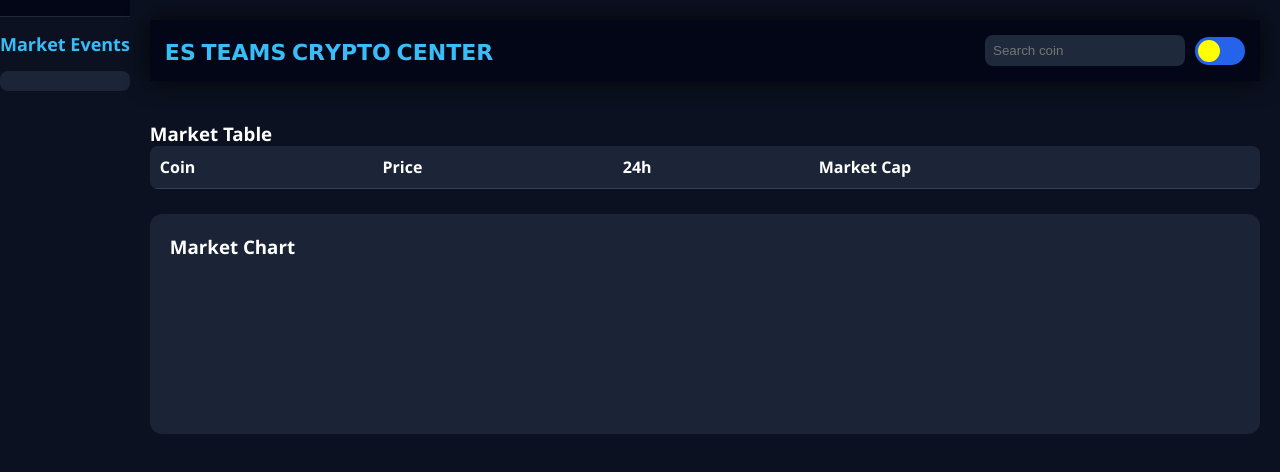
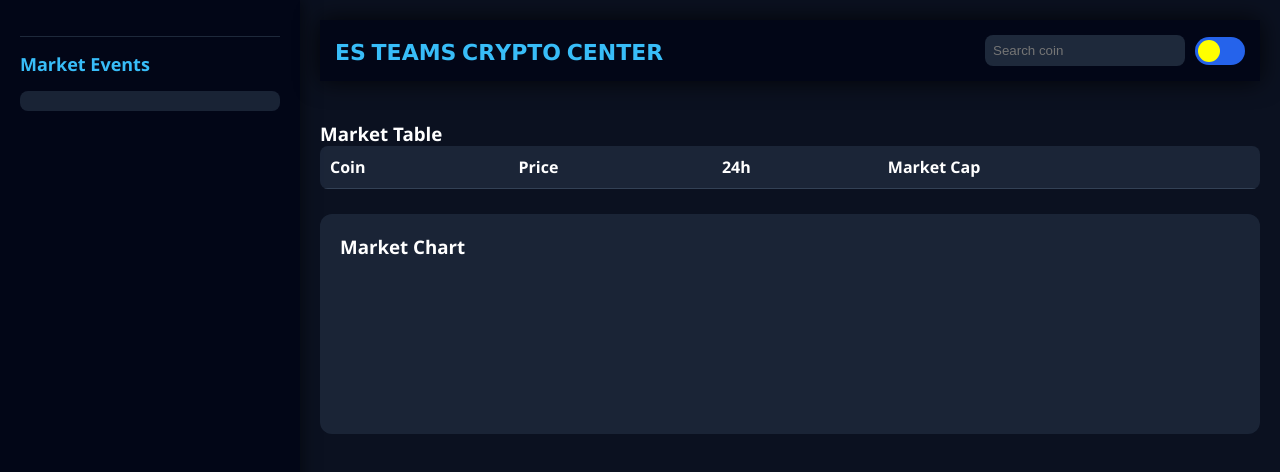
Before and after one commit to esteamsx/crypto-dashboard, a website: page public/index.html in a window 1280 px wide. Drawn offline with nearby package versions, Linux system fonts and the light colour scheme; no server answers.

Commit message:
ES TEAMS TECH

```diff
--- a/public/index.html
+++ b/public/index.html
@@ -6,9 +6,17 @@
 <title>𝗘𝗦 𝗧𝗘𝗔𝗠𝗦 𝗖𝗥𝗬𝗣𝗧𝗢 𝗖𝗘𝗡𝗧𝗘𝗥</title>
 <script src="https://cdn.jsdelivr.net/npm/chart.js"></script>
 <style>
-/* SAME CSS AS YOUR FILE, KEEPING DARK/LIGHT & STYLING */
+/* GLOBAL RESET */
 *{box-sizing:border-box;margin:0;padding:0;}
-body{font-family:'Segoe UI',Arial,sans-serif; background:#0b1120; color:white; transition:0.4s; display:flex; flex-direction:row;}
+body{font-family:'Segoe UI',Arial,sans-serif; background:#0b1120; color:white; transition:0.4s; display:flex; flex-direction:row; min-height:100vh;}
+
+/* SIDEBAR */
+.sidebar{width:300px; padding:20px; background:#020617; box-shadow:2px 0 15px rgba(0,0,0,0.5);}
+.sidebar h2{color:#38bdf8; margin-top:15px; font-size:18px;}
+.sidebar .news{background:rgba(30,41,59,0.85);padding:10px;border-radius:8px;margin-top:15px;max-height:300px;overflow-y:auto;}
+
+/* HEADER */
+.container{flex:1; padding:20px;}
 header{display:flex; justify-content:space-between; align-items:center; padding:15px; background:#020617; box-shadow:0 0 25px rgba(0,0,0,0.8);}
 h1{font-size:22px;color:#38bdf8;}
 .controls{position:relative; display:flex; gap:10px; align-items:center;}
@@ -20,10 +28,13 @@ h1{font-size:22px;color:#38bdf8;}
 .toggle-container{width:50px;height:28px;border-radius:50px;background:#2563eb;display:flex;align-items:center;cursor:pointer;padding:3px;transition:all .5s;}
 .toggle-container.sun{justify-content:flex-end;}
 .toggle-ball{width:22px;height:22px;border-radius:50%;background:yellow;transition:all .5s;}
+
+/* TICKER */
 .ticker{background:#020617;padding:8px; overflow:hidden; white-space:nowrap; border-bottom:1px solid #1e293b;}
 .ticker span{padding-right:50px; display:inline-block; animation:scroll 20s linear infinite;}
 @keyframes scroll{0%{transform:translateX(100%);}100%{transform:translateX(-100%);}}
-.container{padding:20px;flex:1;}
+
+/* LAYOUT */
 .stats{display:grid; grid-template-columns:repeat(auto-fit,minmax(160px,1fr)); gap:15px; margin-bottom:20px;}
 .cards{display:grid; grid-template-columns:repeat(auto-fit,minmax(160px,1fr)); gap:15px; margin-bottom:20px;}
 .stat, .card{background:rgba(30,41,59,0.85); backdrop-filter:blur(10px); padding:15px; border-radius:12px; border:1px solid #334155; transition:0.3s; box-shadow:0px 4px 10px rgba(0,0,0,0.5);}
@@ -35,7 +46,8 @@ table{width:100%;border-collapse:collapse;background:rgba(30,41,59,0.85);border-
 th,td{padding:10px;border-bottom:1px solid #334155;text-align:left;}
 tr:hover{background:#334155; cursor:pointer;}
 .chartbox{margin-top:25px;background:rgba(30,41,59,0.85);backdrop-filter:blur(10px);padding:20px;border-radius:12px;transition:0.3s;}
-.news{background:rgba(30,41,59,0.85);padding:10px;border-radius:8px;margin-top:15px;max-height:300px;overflow-y:auto;}
+
+/* LIGHT MODE */
 .light{background:#f1f5f9;color:black;}
 .light header{background:white;}
 .light table,.light .card,.light .chartbox,.light .stat{background:white;color:black;}
@@ -45,19 +57,20 @@ tr:hover{background:#334155; cursor:pointer;}
 .light .card:hover{box-shadow:0px 6px 20px rgba(0,0,0,0.3);}
 .light th, .light td{border-bottom:1px solid #ccc;}
 .light .news{background:#e5e5e5;color:black;}
-@media(max-width:900px){body{flex-direction:column;}}
+
+/* RESPONSIVE */
+@media(max-width:900px){body{flex-direction:column;} .sidebar{width:100%;}}
 </style>
 </head>
 <body>
 
 <div class="sidebar">
   <div class="ticker" id="ticker"></div>
-<h2 style="color:#38bdf8; margin-top:15px; font-size:18px;">Market Events</h2>
+  <h2>Market Events</h2>
   <div class="news" id="news"></div>
 </div>
 
 <div class="container">
-
   <header>
     <h1>𝗘𝗦 𝗧𝗘𝗔𝗠𝗦 𝗖𝗥𝗬𝗣𝗧𝗢 𝗖𝗘𝗡𝗧𝗘𝗥</h1>
     <div class="controls">
@@ -72,9 +85,7 @@ tr:hover{background:#334155; cursor:pointer;}
 
   <h3>Market Table</h3>
   <table>
-<thead>
-<tr><th>Coin</th><th>Price</th><th>24h</th><th>Market Cap</th></tr>
-</thead>
+    <thead><tr><th>Coin</th><th>Price</th><th>24h</th><th>Market Cap</th></tr></thead>
     <tbody id="table"></tbody>
   </table>
 
@@ -82,28 +93,28 @@ tr:hover{background:#334155; cursor:pointer;}
     <h3 id="chartTitle">Market Chart</h3>
     <canvas id="chart"></canvas>
   </div>
-
 </div>
 
 <script>
-let chart, isDark = true;
+let chart, isDark=true;
 let allCoins = [];
 let defaultCoins = ["bitcoin","ethereum","solana","ripple","cardano","dogecoin","tron","polkadot","litecoin"];
+let currentCoin = null;
 
-// 🌙 Restore dark mode from localStorage
-if(localStorage.getItem("darkMode") === "false"){
+// Restore dark mode from last session
+if(localStorage.getItem("darkMode")==="false"){
   document.body.classList.add("light");
-  isDark = false;
+  isDark=false;
   document.getElementById("modeToggle").classList.add("sun");
 }
 
-// 📈 Fetch list of all coins once for search dropdown
-async function loadAllCoins() {
+// Fetch all coins
+async function loadAllCoins(){
   const res = await fetch("https://api.coingecko.com/api/v3/coins/list");
   allCoins = await res.json();
 }
 
-// 🔥 Global stats
+// Load global stats
 async function loadGlobal(){
   try{
     const res = await fetch("https://api.coingecko.com/api/v3/global");
@@ -116,7 +127,7 @@ async function loadGlobal(){
   }catch(e){console.error(e);}
 }
 
-// 📰 Live crypto news/events
+// Load news
 async function loadNews(){
   try{
     const res = await fetch("https://cryptocurrency.cv/api/news");
@@ -131,26 +142,28 @@ async function loadNews(){
   }catch(e){console.error("Error fetching news", e);}
 }
 
-// 💹 Load market data
-async function loadData(search){
+// Load market data (cards/table/ticker)
+async function loadData(){
   try{
-    let ids = search ? [search] : defaultCoins;
+    const ids = currentCoin ? [currentCoin] : defaultCoins;
     const res = await fetch(`https://api.coingecko.com/api/v3/coins/markets?vs_currency=usd&ids=${ids.join(",")}`);
     const data = await res.json();
     const cards = document.getElementById("cards");
     const table = document.getElementById("table");
     const ticker = document.getElementById("ticker");
     cards.innerHTML=""; table.innerHTML=""; ticker.innerHTML="";
-    let prices = [], labels=[];
+
     data.forEach(c=>{
       let change = c.price_change_percentage_24h || 0;
       let color = change>=0?"green":"red";
+
       cards.innerHTML+=`
         <div class="card">
           <b>${c.symbol.toUpperCase()}</b>
           <div class="price">$${c.current_price.toLocaleString()}</div>
           <div class="${color}">${change.toFixed(2)}%</div>
         </div>`;
+
       table.innerHTML+=`
         <tr onclick="loadChart('${c.id}')">
           <td>${c.name}</td>
@@ -158,28 +171,29 @@ async function loadData(search){
           <td class="${color}">${change.toFixed(2)}%</td>
           <td>$${Math.round(c.market_cap/1e9)}B</td>
         </tr>`;
+
       ticker.innerHTML+=`<span>${c.symbol.toUpperCase()} $${c.current_price.toLocaleString()}</span>`;
-      prices.push(c.current_price);
-      labels.push(c.symbol.toUpperCase());
     });
-    drawChart(labels, prices);
+
+    if(!currentCoin) loadChart(defaultCoins[0]); // show first coin chart on refresh
   }catch(e){console.error(e);}
 }
 
-// 📊 Load a coin chart
+// Load chart for specific coin
 async function loadChart(id){
+  currentCoin = id;
   try{
     const res = await fetch(`https://api.coingecko.com/api/v3/coins/${id}/market_chart?vs_currency=usd&days=1`);
     const data = await res.json();
     let prices = data.prices.map(p=>p[1]);
     let labels = data.prices.map(p=>new Date(p[0]).toLocaleTimeString());
-    drawChart(labels,prices);
+    drawChart(labels, prices);
     document.getElementById("chartTitle").innerText = id.toUpperCase()+" CHART";
   }catch(e){console.error(e);}
 }
 
-// 📈 Render the chart
-function drawChart(labels,prices){
+// Draw chart
+function drawChart(labels, prices){
   const ctx = document.getElementById("chart");
   if(chart) chart.destroy();
   chart = new Chart(ctx,{
@@ -192,31 +206,28 @@ function drawChart(labels,prices){
   });
 }
 
-// ✨ Search dropdown logic
+// Search dropdown
 const searchInput = document.getElementById("search");
 const dropdown = document.getElementById("dropdown");
 searchInput.addEventListener("input",()=>{
   const val = searchInput.value.toLowerCase();
   dropdown.innerHTML="";
   if(!val){dropdown.style.display="none";return;}
-  let matches = allCoins.filter(c=>
-    c.name.toLowerCase().includes(val) ||
-    c.symbol.toLowerCase().includes(val)
-  ).slice(0,8);
+  let matches = allCoins.filter(c=> c.name.toLowerCase().includes(val) || c.symbol.toLowerCase().includes(val)).slice(0,8);
   matches.forEach(c=>{
     let div = document.createElement("div");
     div.innerText = `${c.name} (${c.symbol.toUpperCase()})`;
     div.onclick = ()=>{
       dropdown.style.display="none";
       searchInput.value="";
-      loadData(c.id);
+      loadData(); currentCoin=c.id; loadChart(c.id);
     };
     dropdown.appendChild(div);
   });
   dropdown.style.display = matches.length?"block":"none";
 });
 
-// 🌙 Dark/Light switch
+// Dark/light toggle
 document.getElementById("modeToggle").addEventListener("click",()=>{
   document.body.classList.toggle("light");
   isDark = !isDark;
@@ -224,18 +235,19 @@ document.getElementById("modeToggle").addEventListener("click",()=>{
   localStorage.setItem("darkMode", isDark);
 });
 
-// ⏱ Auto refresh everything
+// Auto-refresh everything
 setInterval(()=>{
   loadData();
   loadGlobal();
   loadNews();
 },5000);
 
-// 🚀 INIT
+// INIT
 loadAllCoins().then(()=>{
-  loadGlobal(); loadNews(); loadData();
+  loadGlobal();
+  loadNews();
+  loadData();
 });
-
 </script>
 
 </body>
```
Lines whose indentation alone changed are shown as unchanged.
